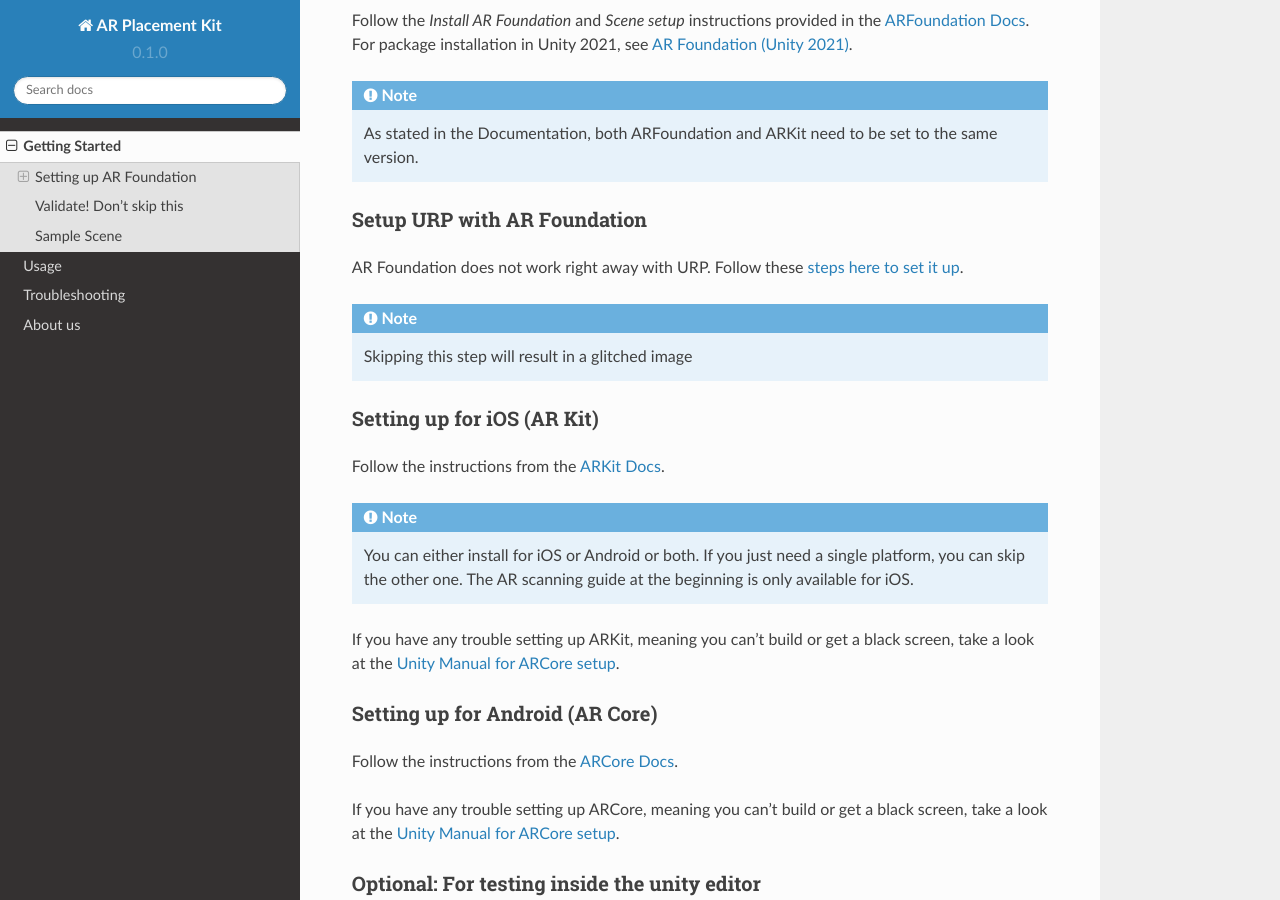
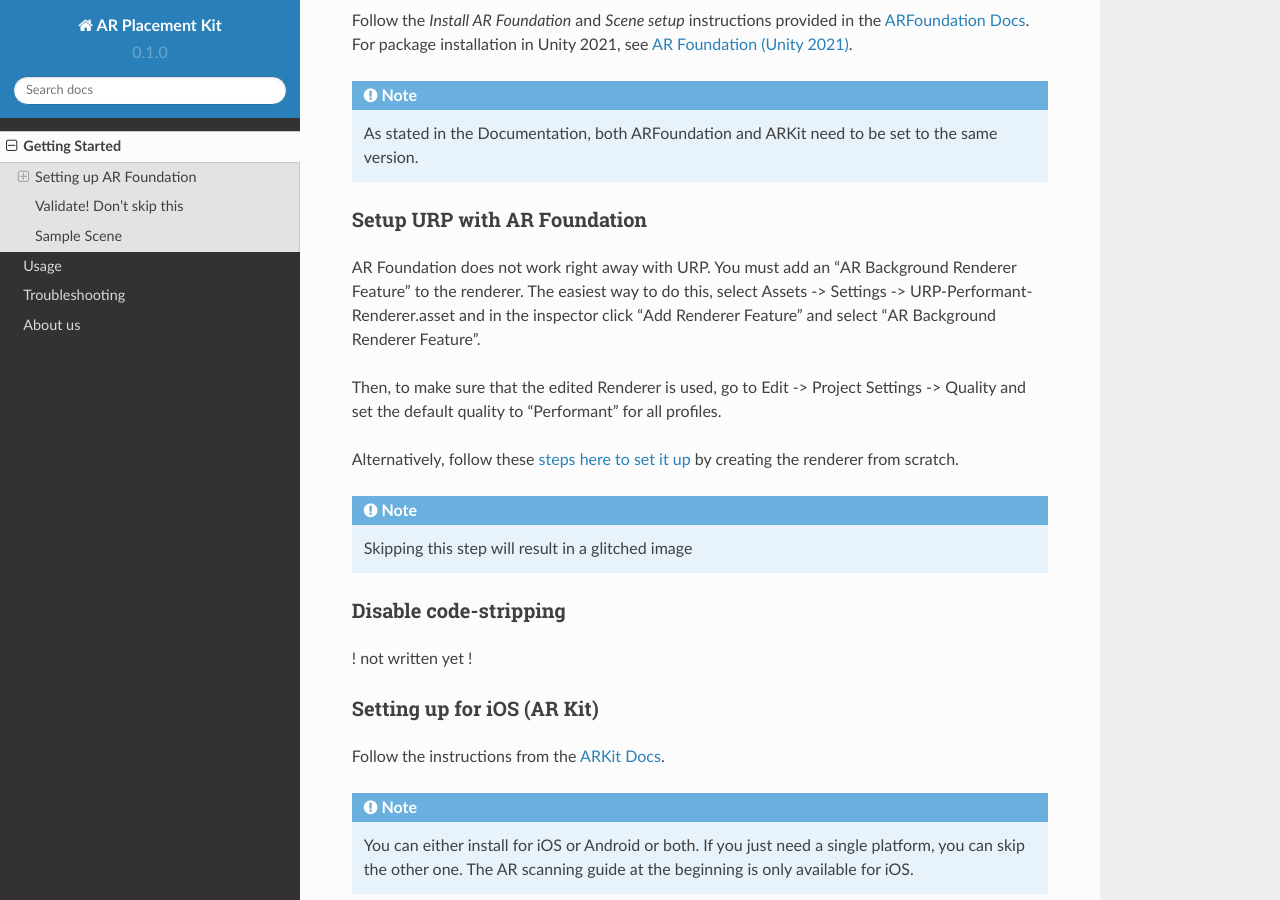
Before and after one commit to Ditached/ARPlacementKit-Docs, a Sphinx documentation site: the page built from docs/source/installation.rst, in a window 1280 px wide and 900 px high, scrolled down 1465 px. Built offline with Sphinx 7.4.7 and the Read the Docs theme 2.0.0, drawn with Linux system fonts in a browser that asks for light colours.

Commit message:
Add more precise instructions for making URP compatible with AR

```diff
--- a/docs/source/installation.rst
+++ b/docs/source/installation.rst
@@ -44,10 +44,22 @@
 Setup URP with AR Foundation
 ~~~~~~~~~~~~~~~~~~~~~~~~~~~~~~~~~~~~~~~
 AR Foundation does not work right away with URP.
-Follow these `steps here to set it up <https://docs.unity3d.com/Packages/com.unity.xr.arfoundation@5.0/manual/project-setup/universal-render-pipeline.html>`_.
+You must add an "AR Background Renderer Feature" to the renderer.
+The easiest way to do this, select Assets -> Settings -> URP-Performant-Renderer.asset and in the inspector click "Add Renderer Feature" and select "AR Background Renderer Feature".
+
+Then, to make sure that the edited Renderer is used, go to Edit -> Project Settings -> Quality and set the default quality to "Performant" for all profiles.
+
+
+Alternatively, follow these `steps here to set it up <https://docs.unity3d.com/Packages/com.unity.xr.arfoundation@5.0/manual/project-setup/universal-render-pipeline.html>`_ by creating the renderer from scratch.
 
 .. note::
    Skipping this step will result in a glitched image
+
+
+Disable code-stripping
+~~~~~~~~~~~~~~~~~~~~~~~~~~~~~~~~~~~~~~~
+! not written yet !
+
 
 
 Setting up for iOS (AR Kit)
```
